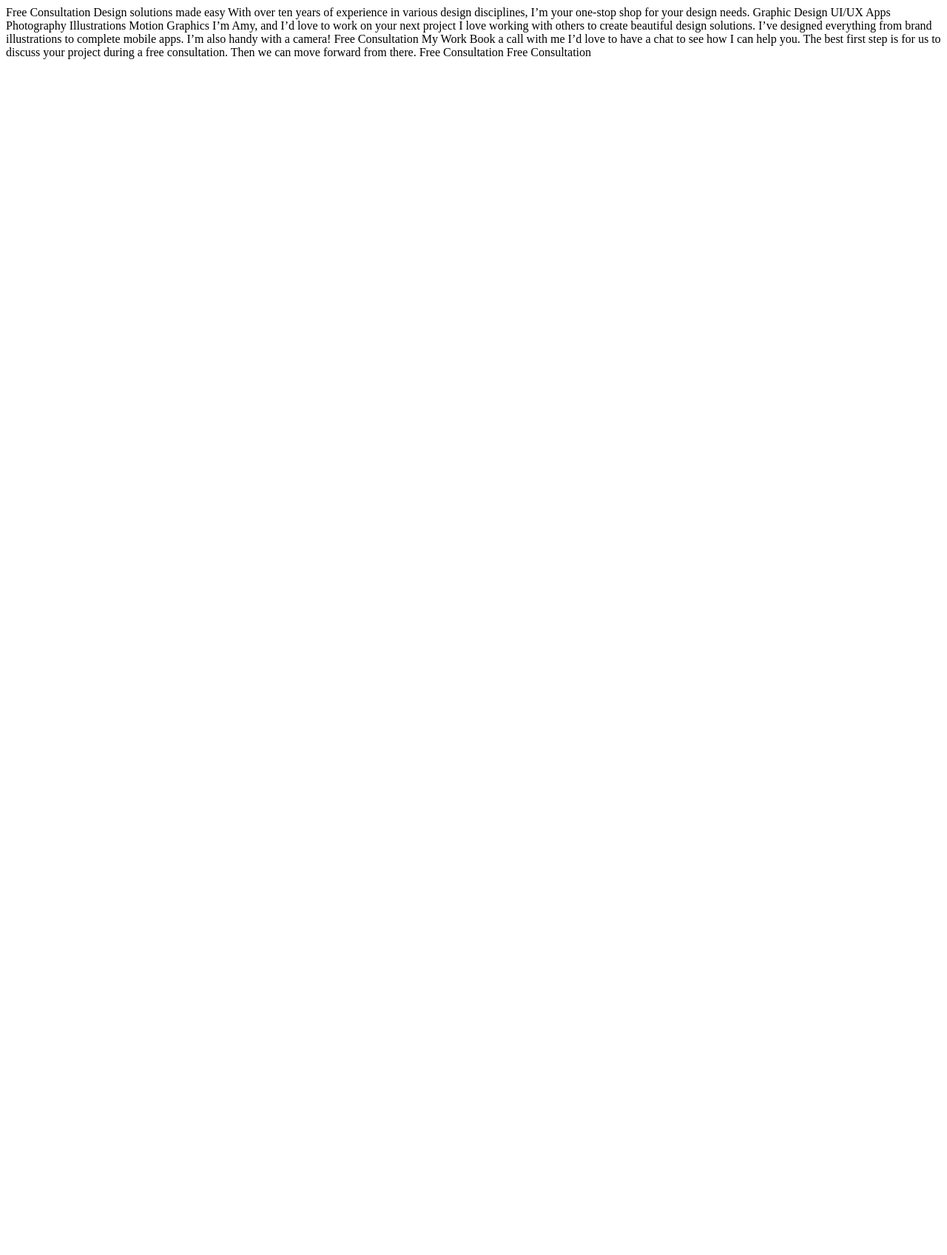
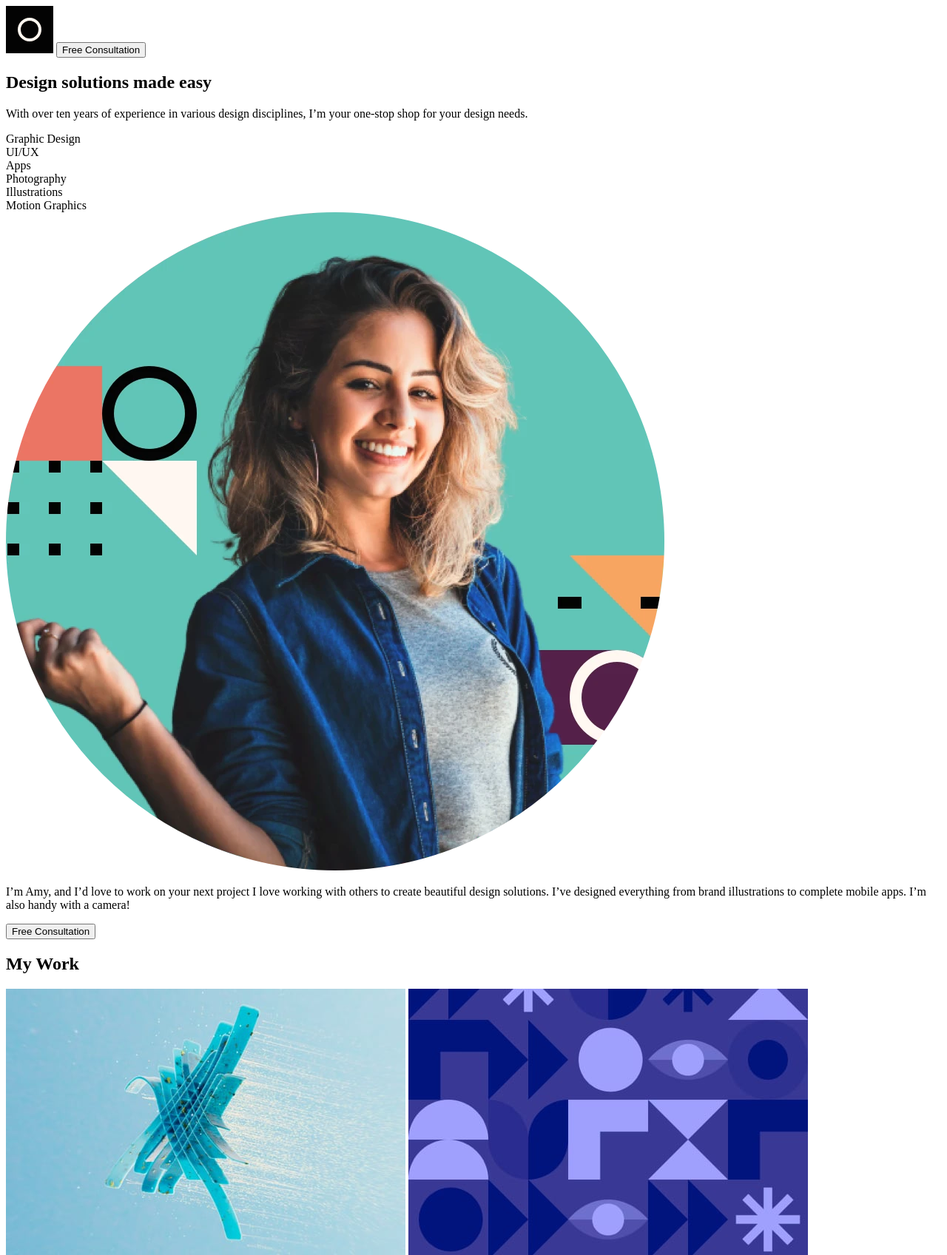
Before and after one commit to gomez3377/simple-portfolio-project-2, a plain HTML site: page index.html in a window 1280 px wide. Shown: the top 1697 px of the page at 74% size. Before the commit the page ends 800 px from the top, so only its background shows below. Drawn offline with Linux system fonts and the light colour scheme.

Commit message:
set the approiate html tags to each text and set the basic structure of the page based on the figma file

```diff
--- a/index.html
+++ b/index.html
@@ -1,45 +1,77 @@
 <!DOCTYPE html>
 <html lang="en">
-<head>
-  <meta charset="UTF-8">
-  <meta name="viewport" content="width=device-width, initial-scale=1.0">
+  <head>
+    <meta charset="UTF-8" />
+    <meta name="viewport" content="width=device-width, initial-scale=1.0" />
 
-  <link rel="icon" type="image/png" sizes="32x32" href="./assets/favicon-32x32.png">
+    <link
+      rel="icon"
+      type="image/png"
+      sizes="32x32"
+      href="./assets/favicon-32x32.png"
+    />
 
-  <title>Frontend Mentor | Single-page design portfolio</title>
-</head>
-<body>
+    <title>Frontend Mentor | Single-page design portfolio</title>
+  </head>
+  <body>
+    <header>
+      <img src="./assets/logo.svg" alt="logo" class="logo" />
+      <button>Free Consultation</button>
+    </header>
+    <main>
+      <section>
+        <h1>Design solutions made easy</h1>
+        <p>
+          With over ten years of experience in various design disciplines, I’m
+          your one-stop shop for your design needs.
+        </p>
+      </section>
+      <section class="experience">
+        <div class="experience-block one">Graphic Design</div>
+        <div class="experience-block two">UI/UX</div>
+        <div class="experience-block three">Apps</div>
+        <div class="experience-block four">Photography</div>
+        <div class="experience-block five">Illustrations</div>
+        <div class="experience-block six">Motion Graphics</div>
+      </section>
 
-  Free Consultation
-
-  Design solutions made easy
-
-  With over ten years of experience in various design disciplines, I’m your one-stop shop for your design needs.
-
-  Graphic Design
-  UI/UX
-  Apps
-  Photography
-  Illustrations
-  Motion Graphics
-
-  I’m Amy, and I’d love to work on your next project
-
-  I love working with others to create beautiful design solutions. I’ve designed everything from brand illustrations
-  to complete mobile apps. I’m also handy with a camera!
-
-  Free Consultation
-
-  My Work
-
-  Book a call with me
-
-  I’d love to have a chat to see how I can help you. The best first step is for us to discuss your project during a
-  free consultation. Then we can move forward from there.
-
-  Free Consultation
-
-  Free Consultation
-
-</body>
+      <section class="about-me">
+        <img
+          src="./assets/image-amy.webp"
+          alt="profile-pic"
+          class="profile-pic"
+        />
+        <p>
+          I’m Amy, and I’d love to work on your next project I love working with
+          others to create beautiful design solutions. I’ve designed everything
+          from brand illustrations to complete mobile apps. I’m also handy with
+          a camera!
+        </p>
+        <button>Free Consultation</button>
+      </section>
+      <section class="works">
+        <h2>My Work</h2>
+        <div class="work-carosel">
+          <img src="./assets/image-slide-1.jpg" alt="work1" class="works" />
+          <img src="./assets/image-slide-2.jpg" alt="work2" class="works" />
+          <img src="./assets/image-slide-3.jpg" alt="work3" class="works" />
+          <img src="./assets/image-slide-4.jpg" alt="work4" class="works" />
+          <img src="./assets/image-slide-5.jpg" alt="work5" class="works" />
+        </div>
+      </section>
+      <section class="contact-me">
+        <h2>Book a call with me</h2>
+        <p>
+          I’d love to have a chat to see how I can help you. The best first step
+          is for us to discuss your project during a free consultation. Then we
+          can move forward from there.
+        </p>
+        <button>Free Consultation</button>
+      </section>
+    </main>
+    <footer>
+      <img src="./assets/logo.svg" alt="logo" class="logo" />
+      <button>Free Consultation</button>
+    </footer>
+  </body>
 </html>
```
